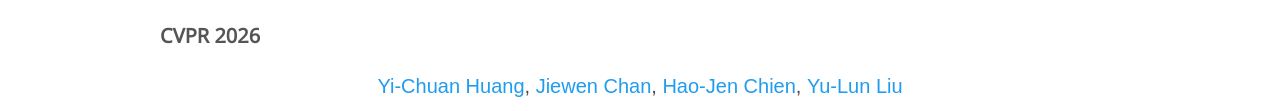
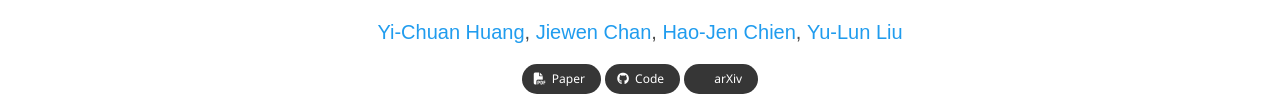
Before and after one commit to yichuanH/Voxify-3D, a plain HTML site: page index.html in a window 1280 px wide. Shown: the part 174-285 px from the top of the page. Drawn offline with nearby package versions, Linux system fonts and the light colour scheme; a script that the page names is missing; some icons are missing; a web font is replaced by a local one.

Commit message:
Update index.html

```diff
--- a/index.html
+++ b/index.html
@@ -103,9 +103,7 @@
               <h1 class="title is-4 publication-title">
                 Voxify3D: Pixel Art Meets Volumetric Rendering
               </h1>
-              <p class="is-size-5 publication-venue" style="margin-top: 0.5rem;">
-              <b>CVPR 2026</b>
-            </p>
+
               </div>
 
             <!-- Authors -->
```
